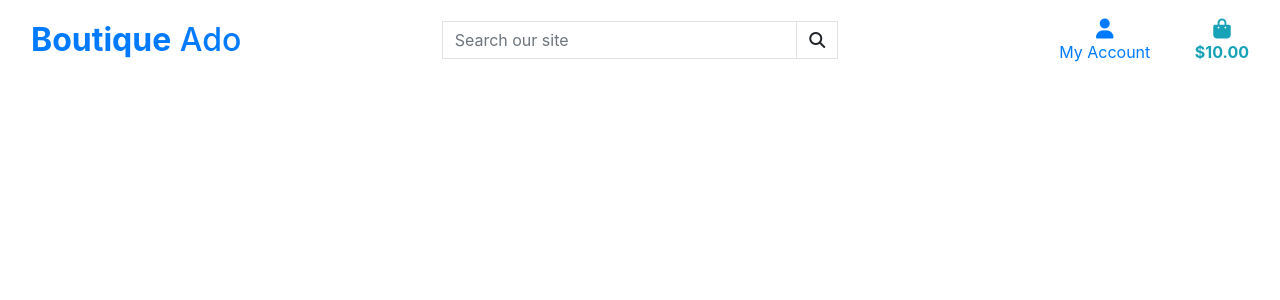
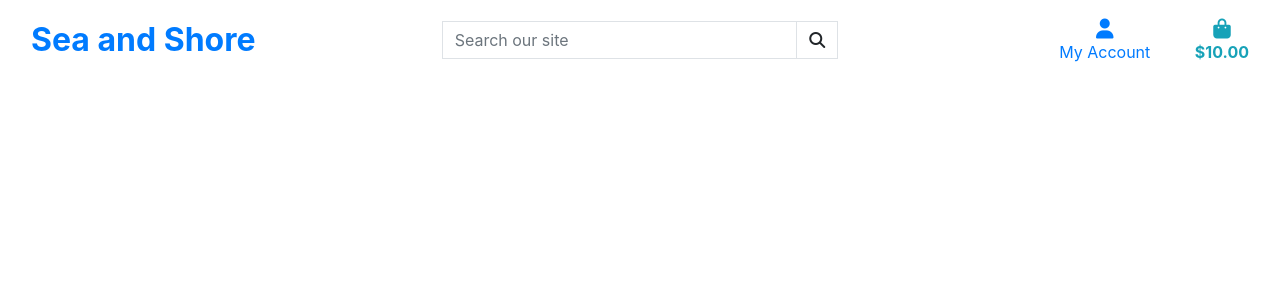
Before and after one commit to timmorrisdev/ms4-sea-and-shore-store, a Django app: template templates/base.html in a window 1280 px wide. Shown: the top 300 px of the page. Run offline with Django 3.2, Linux system fonts and the light colour scheme; the template is opened without the code that fills it: most values are stand-ins (such as "Sample title", 1, 10 or a date in 2020); some libraries are stand-ins or nearby versions.

```diff
--- a/templates/base.html
+++ b/templates/base.html
@@ -20,7 +20,6 @@
   <link rel="preconnect" href="https://fonts.gstatic.com" crossorigin="crossorigin">
   <link href="https://fonts.googleapis.com/css2?family=Lato:wght@100;300;400;700&display=swap" rel="stylesheet">
   <link rel="stylesheet" href="{% static 'css/base.css' %}">
-
   {% endblock %}
 
   {% block extra_css %}{% endblock %}
@@ -41,7 +40,7 @@
 
   {% block extra_js %}{% endblock %}
 
-  <title>Boutique Ado
+  <title>Sea and Shore
     {% block extra_title %}{% endblock %}
   </title>
 </head>
@@ -52,8 +51,8 @@
       <div class="col-12 col-lg-4 my-auto py-1 py-lg-0 text-center text-lg-left">
         <a href="{% url 'home' %}" class="nav-link main-logo-link">
           <h2 class="logo-font text-black my-0">
-            <strong>Boutique</strong>
-            Ado
+            <strong>Sea and Shore</strong>
+
           </h2>
         </a>
       </div>
@@ -158,9 +157,11 @@
   </div>
   {% endif %}
 
-  {% block page_header %}{% endblock %}
+  {% block page_header %}
+  {% endblock %}
 
-  {% block content %}{% endblock %}
+  {% block content %}
+  {% endblock %}
 
   {% block postloadjs %}
   <script type="text/javascript">
@@ -168,7 +169,6 @@
   </script>
   {% endblock %}
 
-
 </body>
 
 </html>
```
